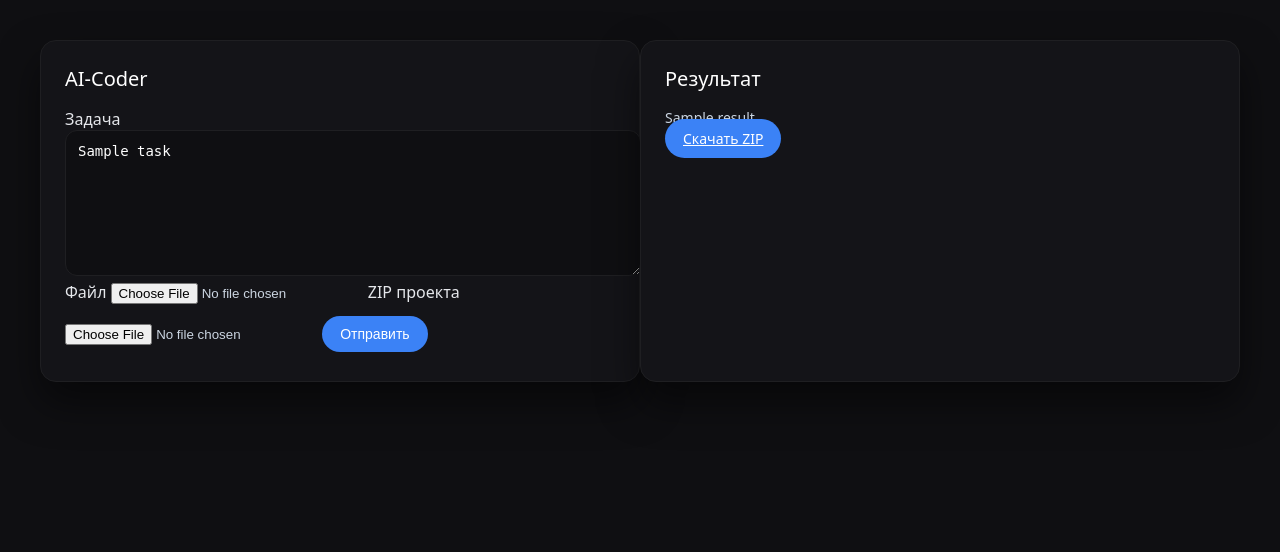
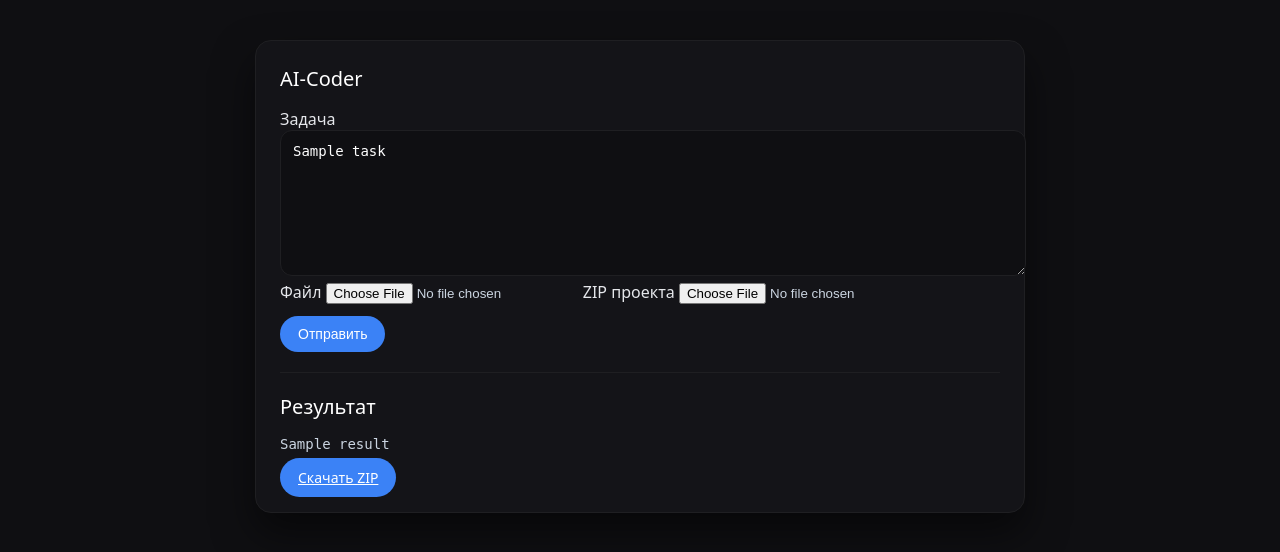
Before and after one commit to mrvan1000000-boop/kvgai-ai-coder, a FastAPI app: template templates/ai_coder.html in a window 1280 px wide. Shown: the part 57-609 px from the top of the page. Run offline with FastAPI, Linux system fonts and the light colour scheme; the template is opened without the code that fills it: most values are stand-ins (such as "Sample title", 1, 10 or a date in 2020).

Commit message:
Refactor AI-Coder HTML template structure
Updated textarea and result display formatting in AI-Coder template.

```diff
--- a/templates/ai_coder.html
+++ b/templates/ai_coder.html
@@ -6,7 +6,7 @@
 
   <form method="post" enctype="multipart/form-data">
     <label>Задача</label>
-    <textarea name="task" class="input">{{ task }}</textarea>
+    <textarea name="task">{{ task }}</textarea>
 
     <label>Файл</label>
     <input type="file" name="file">
@@ -18,17 +18,16 @@
 
     <button class="button" type="submit">Отправить</button>
   </form>
-</div>
 
-{% if result %}
-<div class="card">
+  {% if result %}
+  <hr style="border: none; border-top: 1px solid #1f1f22; margin: 20px 0;">
   <div class="card-title">Результат</div>
-  <div class="card-body">{{ result }}</div>
+  <pre class="card-body">{{ result }}</pre>
 
   {% if download %}
   <a href="{{ download }}" class="button">Скачать ZIP</a>
   {% endif %}
+  {% endif %}
 </div>
-{% endif %}
 
 {% endblock %}
```
